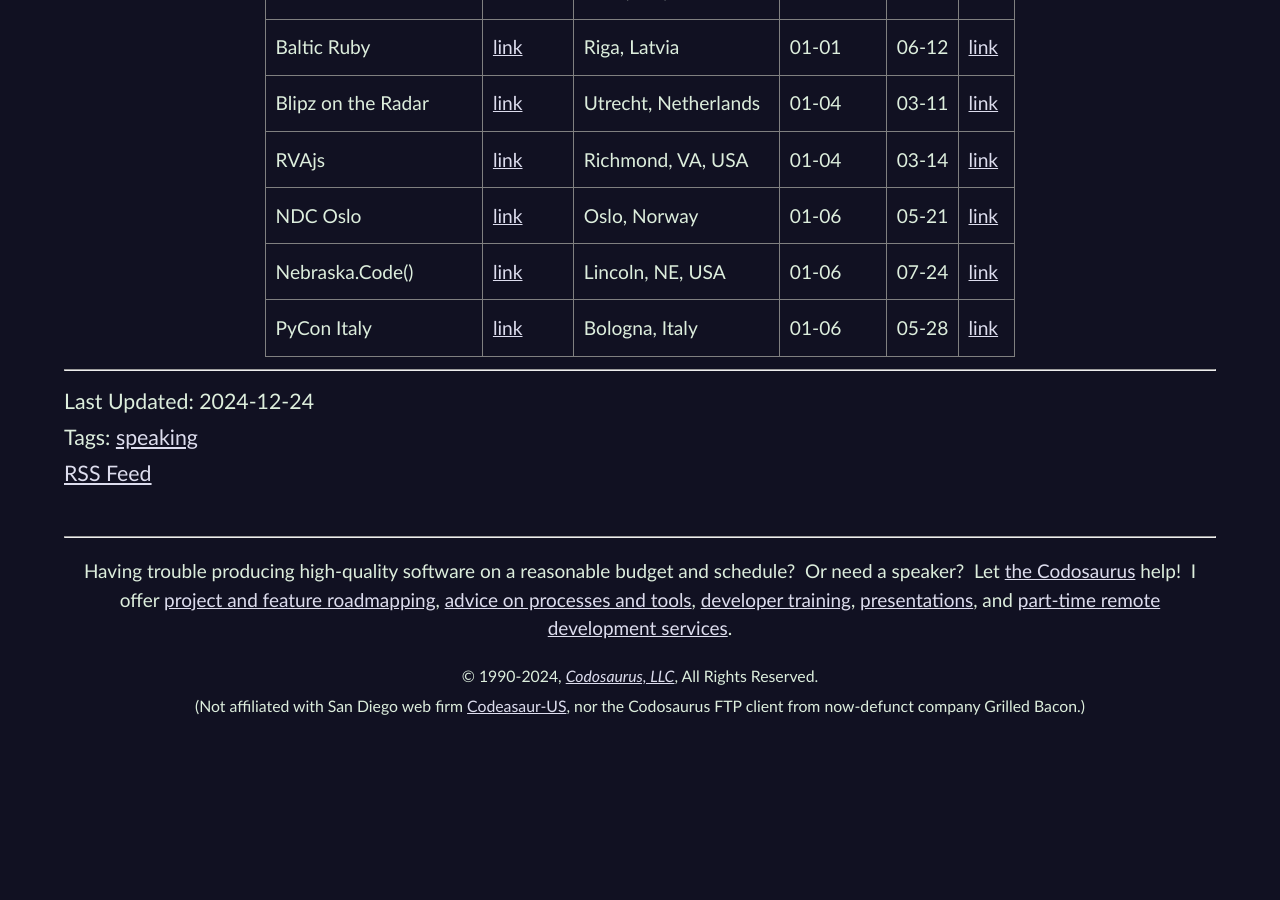
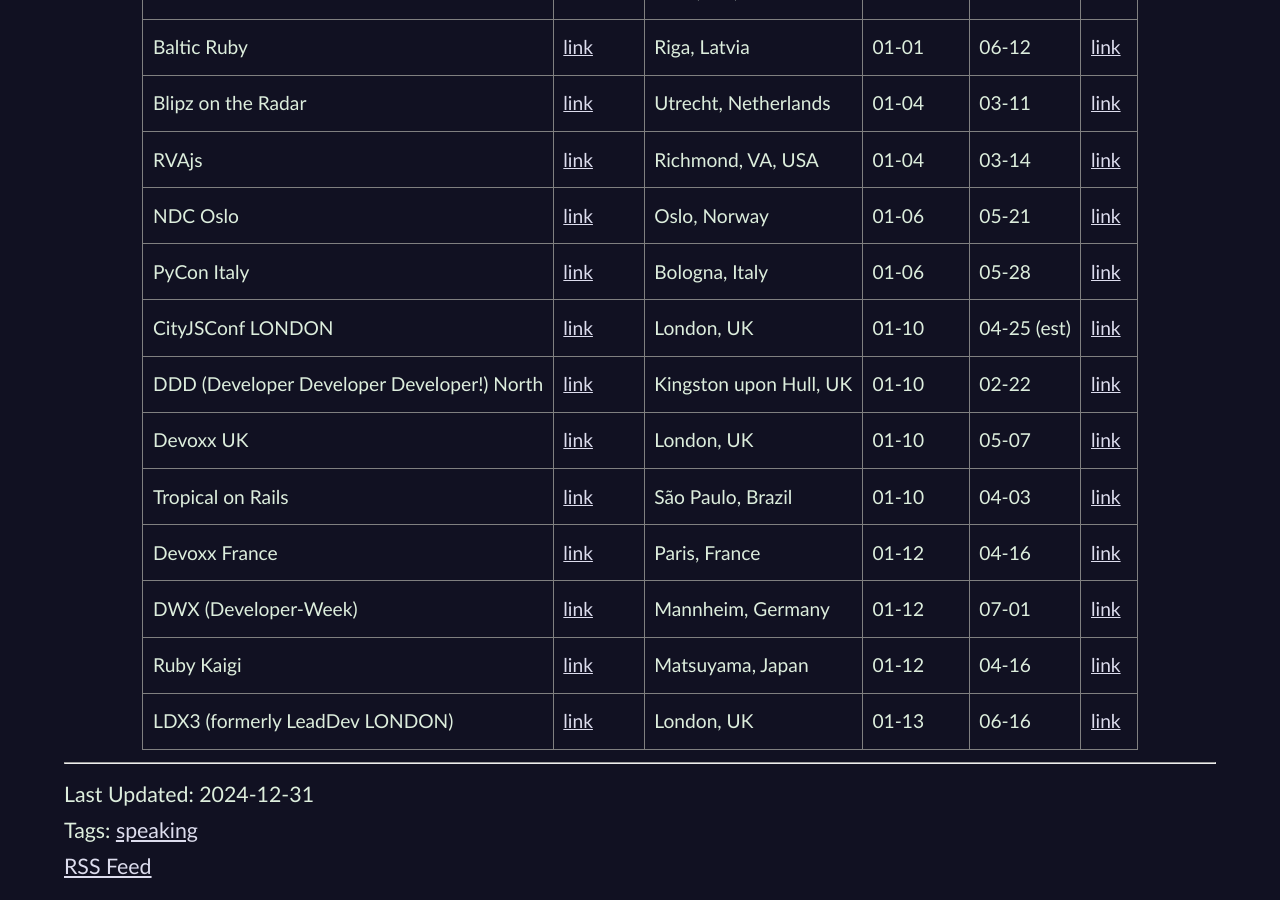
Before and after one commit to CodosaurusLLC/CodosaurusLLC.github.io, a Jekyll site: the page built from _posts/2024-12-31-cfp-list-updated-2024-12-31.md, in a window 1280 px wide and 900 px high, scrolled down 1389 px. Built offline with Jekyll 4.4.1, drawn with Linux system fonts in a browser that asks for light colours; comment, search, counter and statistics services are not loaded; before the commit the page ends 2128 px from its top, so only the background shows below that; some of the changed text lies outside the part shown.

Commit message:
update cfp list

```diff
--- a/_includes/cfp-list-blurb.md
+++ b/_includes/cfp-list-blurb.md
@@ -1,5 +1,5 @@
 <center>
-LAST UPDATED: 2024-12-24<br>
+LAST UPDATED: 2024-12-31<br>
 </center>
 
 This is a list of CfPs
--- a/_includes/cfps-ending-soon.html
+++ b/_includes/cfps-ending-soon.html
@@ -80,14 +80,6 @@
     <td><a href="https://ndcoslo.com/call-for-papers" target="_blank">link</a></td>
   </tr>
   <tr>
-    <td>Nebraska.Code()</td>
-    <td><a href="https://nebraskacode.amegala.com/" target="_blank">link</a></td>
-    <td>Lincoln, NE, USA</td>
-    <td>01-06</td>
-    <td>07-24</td>
-    <td><a href="https://sessionize.com/nebraska-code-2025" target="_blank">link</a></td>
-  </tr>
-  <tr>
     <td>PyCon Italy</td>
     <td><a href="https://2025.pycon.it/en" target="_blank">link</a></td>
     <td>Bologna, Italy</td>
@@ -95,4 +87,68 @@
     <td>05-28</td>
     <td><a href="https://pycon.it/cfp" target="_blank">link</a></td>
   </tr>
+  <tr>
+    <td>CityJSConf LONDON</td>
+    <td><a href="https://london.cityjsconf.org/" target="_blank">link</a></td>
+    <td>London, UK</td>
+    <td>01-10</td>
+    <td>04-25 (est)</td>
+    <td><a href="https://london.cityjsconf.org/events/signup" target="_blank">link</a></td>
+  </tr>
+  <tr>
+    <td>DDD (Developer Developer Developer!) North</td>
+    <td><a href="https://www.dddnorth.co.uk/" target="_blank">link</a></td>
+    <td>Kingston upon Hull, UK</td>
+    <td>01-10</td>
+    <td>02-22</td>
+    <td><a href="https://sessionize.com/ddd-north-2025" target="_blank">link</a></td>
+  </tr>
+  <tr>
+    <td>Devoxx UK</td>
+    <td><a href="https://www.devoxx.co.uk/" target="_blank">link</a></td>
+    <td>London, UK</td>
+    <td>01-10</td>
+    <td>05-07</td>
+    <td><a href="https://devoxxuk25.cfp.dev/" target="_blank">link</a></td>
+  </tr>
+  <tr>
+    <td>Tropical on Rails</td>
+    <td><a href="https://www.tropicalonrails.com/" target="_blank">link</a></td>
+    <td>São Paulo, Brazil</td>
+    <td>01-10</td>
+    <td>04-03</td>
+    <td><a href="https://www.papercall.io/tropicalonrails" target="_blank">link</a></td>
+  </tr>
+  <tr>
+    <td>Devoxx France</td>
+    <td><a href="https://www.devoxx.fr/" target="_blank">link</a></td>
+    <td>Paris, France</td>
+    <td>01-12</td>
+    <td>04-16</td>
+    <td><a href="https://devoxxfr2025.cfp.dev/" target="_blank">link</a></td>
+  </tr>
+  <tr>
+    <td>DWX (Developer-Week)</td>
+    <td><a href="https://www.developer-week.de/en/" target="_blank">link</a></td>
+    <td>Mannheim, Germany</td>
+    <td>01-12</td>
+    <td>07-01</td>
+    <td><a href="https://sessionize.com/developer-week-25/" target="_blank">link</a></td>
+  </tr>
+  <tr>
+    <td>Ruby Kaigi</td>
+    <td><a href="https://rubykaigi.org/" target="_blank">link</a></td>
+    <td>Matsuyama, Japan</td>
+    <td>01-12</td>
+    <td>04-16</td>
+    <td><a href="https://cfp.rubykaigi.org/events/2025" target="_blank">link</a></td>
+  </tr>
+  <tr>
+    <td>LDX3 (formerly LeadDev LONDON)</td>
+    <td><a href="https://leaddev.com/leaddev-london/" target="_blank">link</a></td>
+    <td>London, UK</td>
+    <td>01-13</td>
+    <td>06-16</td>
+    <td><a href="https://leaddev.com/leaddev-london/speak-at-leaddev-london/" target="_blank">link</a></td>
+  </tr>
 </table>
--- a/_posts/2024-12-24-cfp-list-updated-2024-12-24.md
+++ b/_posts/2024-12-31-cfp-list-updated-2024-12-31.md
@@ -1,12 +1,12 @@
 ---
 author: Dave Aronson
-date: 2024-12-24
+date: 2024-12-31
 layout: blog-post
-permalink: blog/cfp-list-updated-2024-12-24
+permalink: blog/cfp-list-updated-2024-12-31
 section: Blog
 tags: speaking
 style: cfp-list
-title: CfP List Updated 2024-12-24
+title: CfP List Updated 2024-12-31
 ---
 
 {% include cfp-list-blurb.md %}
```
